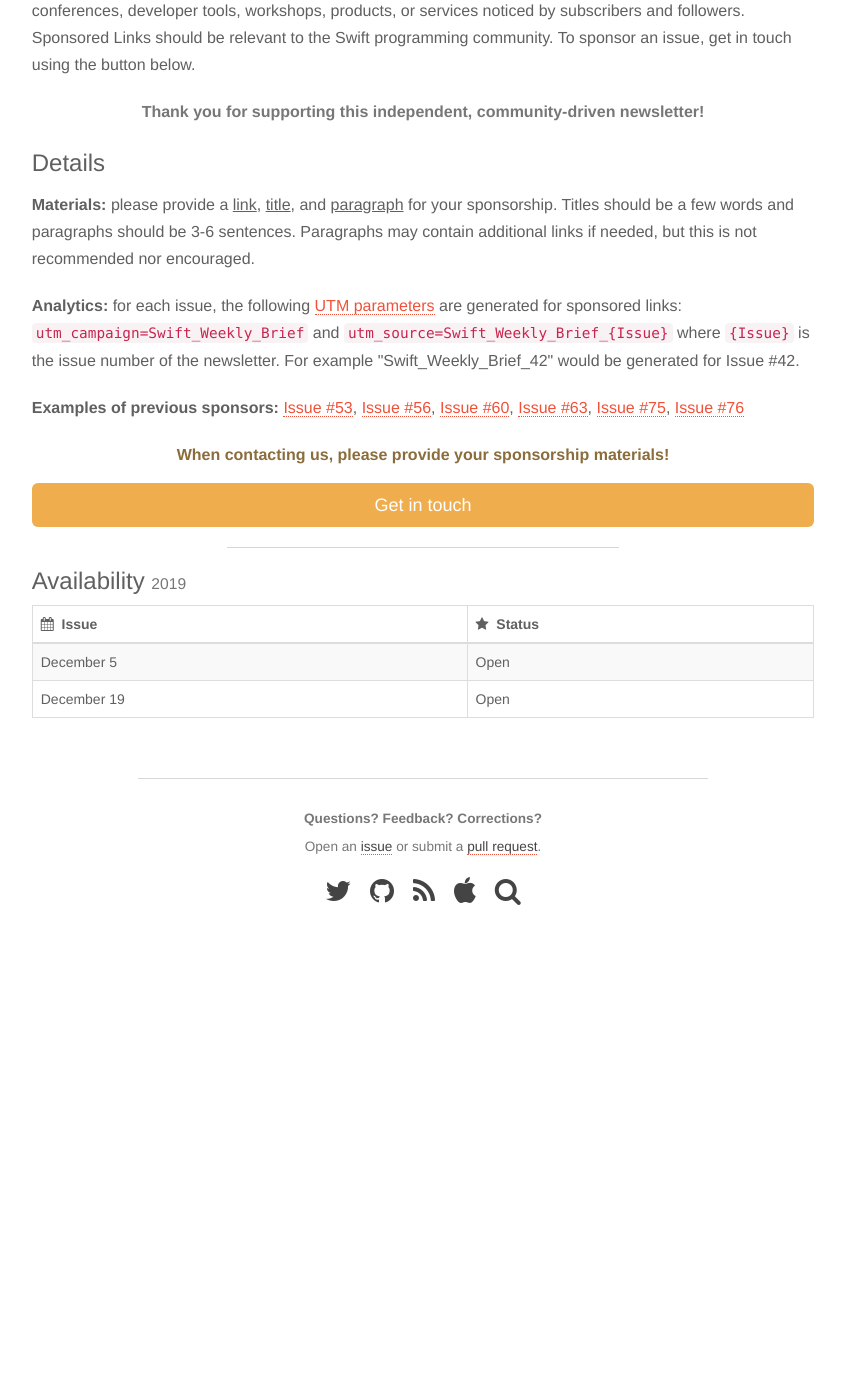
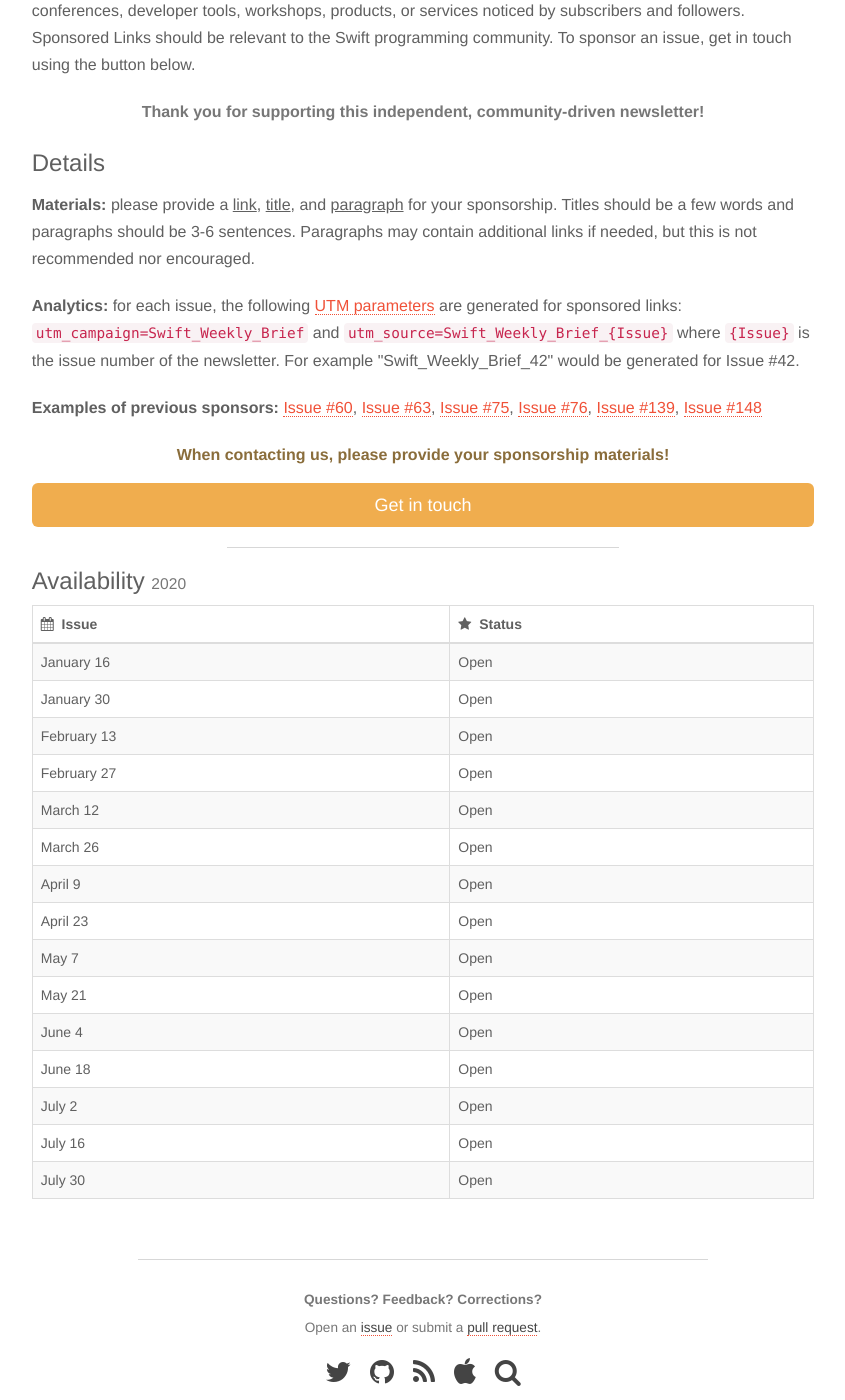
Before and after one commit to SwiftWeekly/swiftweekly.github.io, a Jekyll site: the page built from sponsorship.md, in a window 1280 px wide and 1400 px high, scrolled down 618 px. Shown: the whole window, without its empty margins (217-1062 px from the left). Built offline with Jekyll 4.4.1, drawn with Linux system fonts in a browser that asks for light colours; before the commit the page ends 1537 px from its top, so only the background shows below that.

Commit message:
Update sponsorship.md

```diff
--- a/sponsorship.md
+++ b/sponsorship.md
@@ -40,12 +40,12 @@
 
 <p>
 <b>Examples of previous sponsors:</b>
-<a href="/issue-53/">Issue #53</a>,
-<a href="/issue-56/">Issue #56</a>,
 <a href="/issue-60/">Issue #60</a>,
 <a href="/issue-63/">Issue #63</a>,
 <a href="/issue-75/">Issue #75</a>,
-<a href="/issue-76/">Issue #76</a>
+<a href="/issue-76/">Issue #76</a>,
+<a href="/issue-139/">Issue #139</a>,
+<a href="/issue-148/">Issue #148</a>
 </p>
 
 <p class="text-warning text-center">
@@ -56,12 +56,25 @@
 
 <hr/>
 
-<h3>Availability <small>2019</small></h3>
+<h3>Availability <small>2020</small></h3>
 <div class="table-responsive" markdown="1">
 | <i class="fa fa-calendar" aria-hidden="true"></i>&nbsp; Issue | <i class="fa fa-star" aria-hidden="true"></i>&nbsp; Status |
 |:-|:-|
-| December 5   | Open |
-| December 19  | Open |
+| January 16   | Open |
+| January 30   | Open |
+| February 13  | Open |
+| February 27  | Open |
+| March 12     | Open |
+| March 26     | Open |
+| April 9      | Open |
+| April 23     | Open |
+| May 7        | Open |
+| May 21       | Open |
+| June 4       | Open |
+| June 18      | Open |
+| July 2       | Open |
+| July 16      | Open |
+| July 30      | Open |
 {: class="table table-striped table-bordered"}
 </div>
 
```
